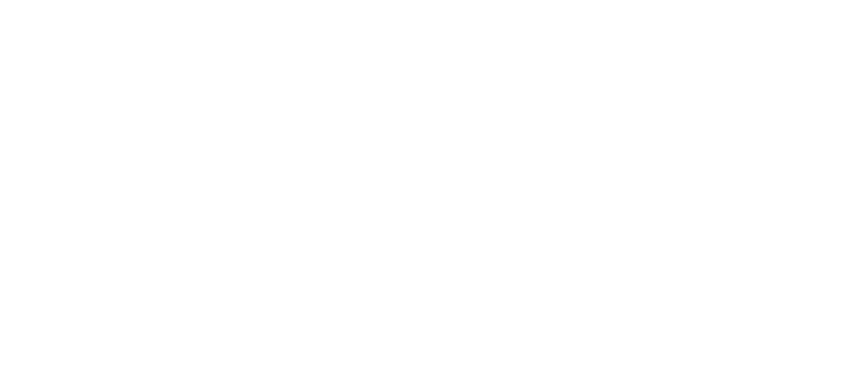
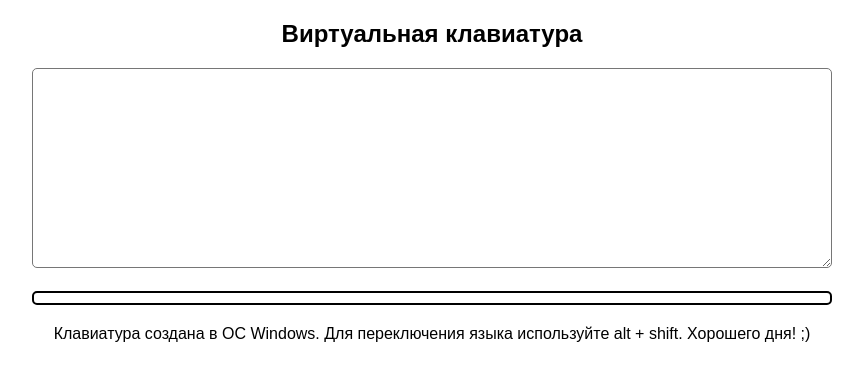
Before and after one commit to Jekman87/virtual-keyboard, a website with bundled scripts: page index.html in a window 1280 px wide. Shown: the whole page, without its empty margins (208-1071 px from the left). Built offline with nearby package versions, Linux system fonts and the light colour scheme.

Commit message:
feat: add renderKeyboard method

```diff
--- a/index.html
+++ b/index.html
@@ -7,6 +7,6 @@
   <link rel="stylesheet" href="style.css">
 </head>
 <body>
-  <script src="./src/index.js"></script>
+  <script src="./src/index.js" type="module"></script>
 </body>
 </html>
--- a/src/Button.js
+++ b/src/Button.js
@@ -0,0 +1,11 @@
+export default class Button {
+  constructor(code) {
+    this.code = code;
+  }
+
+  createButton() {
+    this.button = document.createElement('div');
+    this.button.classList.add('button');
+  }
+
+}
--- a/src/Keyboard.js
+++ b/src/Keyboard.js
@@ -0,0 +1,38 @@
+/* eslint-disable import/extensions */
+import Button from './Button.js';
+
+export default class Keyboard {
+  constructor() {
+    this.keyboard = null;
+    this.keyKodes = [];
+  }
+
+  renderKeyboard() {
+    const wrapper = document.createElement('div');
+    wrapper.classList.add('wrapper');
+
+    const title = document.createElement('h1');
+    title.classList.add('title');
+    title.textContent = 'Виртуальная клавиатура';
+
+    const textarea = document.createElement('textarea');
+    textarea.classList.add('textarea');
+
+    this.keyboard = document.createElement('div');
+    this.keyboard.classList.add('keyboard');
+
+    const buttons = this.addButtonsToKeyboard(this.keyboard);
+
+    const helpText = document.createElement('p');
+    helpText.classList.add('help-text');
+    helpText.textContent = 'Клавиатура создана в ОС Windows. Для переключения языка используйте alt + shift. Хорошего дня! ;)';
+
+    wrapper.append(title, textarea, this.keyboard, helpText);
+
+    document.body.prepend(wrapper);
+  }
+
+  addButtonsToKeyboard(keyboard) {
+
+  }
+}
--- a/src/index.js
+++ b/src/index.js
@@ -1 +1,9 @@
-console.log('Hello!');
+/* eslint-disable import/extensions */
+import Keyboard from './Keyboard.js';
+
+function initialize() {
+  const keyboard = new Keyboard();
+  keyboard.renderKeyboard();
+}
+
+document.addEventListener('DOMContentLoaded', initialize);
--- a/style.css
+++ b/style.css
@@ -11,3 +11,43 @@ ul {
 a {
   text-decoration: none;
 }
+
+html {
+  font-size: 10px;
+}
+
+body {
+  font-weight: 400;
+  font-size: 1.2rem;
+  font-family: "Arial", sans-serif;
+  text-align: center;
+}
+
+.wrapper {
+  max-width: 800px;
+  margin: auto;
+}
+
+.title {
+  margin: 20px 0;
+}
+
+.textarea {
+  font-size: 1.4rem;
+  height: 200px;
+  width: 100%;
+  margin-bottom: 20px;
+  border-radius: 5px;
+}
+
+.keyboard {
+  margin-bottom: 20px;
+  width: 100%;
+  padding: 5px;
+  border: 2px solid black;
+  border-radius: 5px;
+}
+
+.help-text {
+  font-size: 1.6rem;
+}
```
